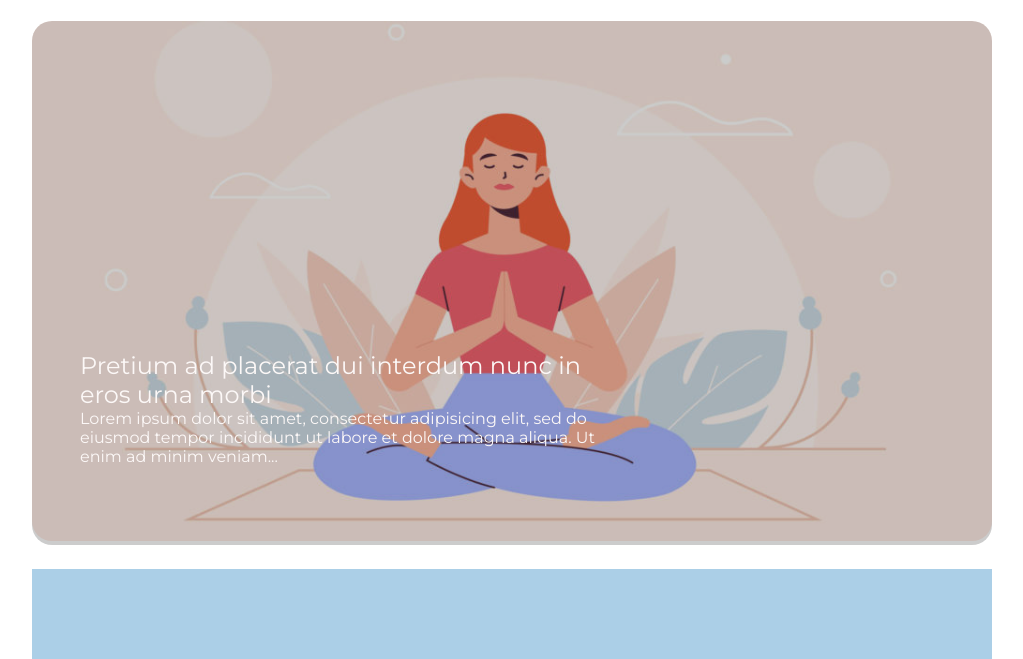
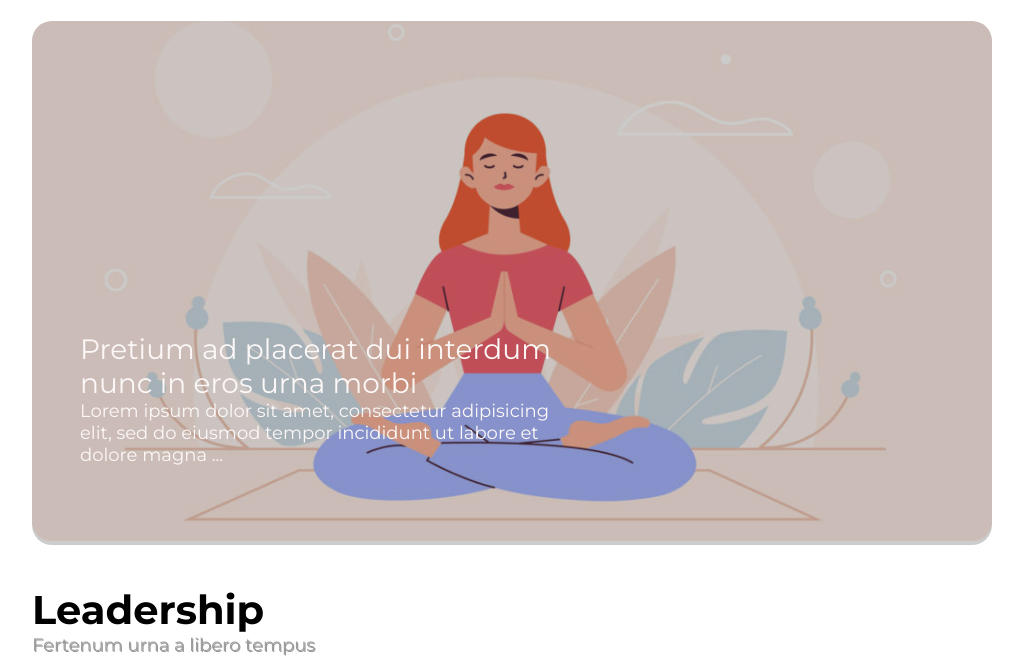
Before and after one commit to TommasoBorsatti/htmlcss-wp, a plain HTML site: page index.html in a window 1280 px wide. Shown: the part 141-800 px from the top of the page, without its empty margins (128-1151 px from the left). Drawn offline with Linux system fonts and the light colour scheme.

Commit message:
Iniziata sezione Content-Container - Sistemata la title bar interna

```diff
--- a/css/style.css
+++ b/css/style.css
@@ -70,7 +70,7 @@ section.hero {
 }
 
 section .text-container{
-  width: 55%;
+  width: 50%;
   position: absolute;
   left:5%;
   bottom: 15%;
@@ -78,22 +78,37 @@ section .text-container{
   z-index: 10;
 }
 
-h2.section-title{
+h3.section-title{
   font-weight: normal;
+  font-size: 28px;
+}
+
+.hero p {
+  font-size: 18px;
 }
 /* /regole css per sezione hero */
 
 /* regole css per sezione contenuti principali con layout float */
 section.content-container {
-  background-color: #0186FF;
   height: 1000px;
   margin: 0 0 1% 0;
 }
 
 div.title-bar {
-  height: 10%;
-  background-color: #ABCFE7;
+  padding: 2vh 0;
   margin-bottom: 2%;
+}
+
+h2.main-title {
+  font-size: 40px;
+}
+
+h3.main-subtitle{
+  font-weight: normal;
+  font-size: 18px;
+  color: #9E9E9E;
+  text-shadow: 1px 1px 0px rgba(0, 0, 0, 0.4);
+
 }
 
 div.row {
--- a/index.html
+++ b/index.html
@@ -37,8 +37,8 @@
         <section class="hero overlay">
           <img src="img/banner.jpg" alt="Hero centrale pagina">
           <div class="text-container">
-            <h2 class="section-title">Pretium ad placerat dui interdum nunc in eros urna morbi</h2>
-            <p class="section-subtitle">Lorem ipsum dolor sit amet, consectetur adipisicing elit, sed do eiusmod tempor incididunt ut labore et dolore magna aliqua. Ut enim ad minim veniam...</p>
+            <h3 class="section-title">Pretium ad placerat dui interdum nunc in eros urna morbi</h3>
+            <p class="section-subtitle">Lorem ipsum dolor sit amet, consectetur adipisicing elit, sed do eiusmod tempor incididunt ut labore et dolore magna ...</p>
           </div>
 
         </section>
@@ -49,7 +49,8 @@
 
           <!-- riga posizionata in alto -->
           <div class="title-bar">
-
+            <h2 class="main-title"> Leadership</h2>
+            <h3 class="main-subtitle">Fertenum urna a libero tempus</h3>
           </div>
           <!-- /riga posizionata in alto -->
 
```
